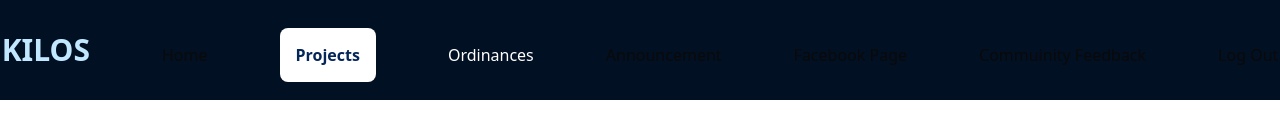
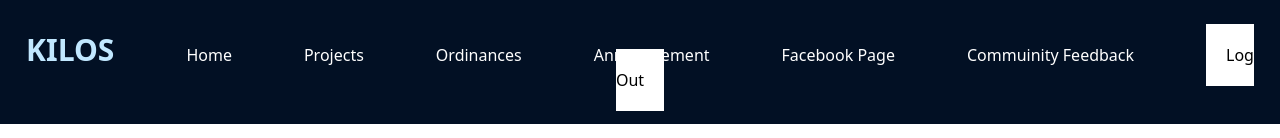
Before and after one commit to snowP26/KILOS-Capstone, a Next.js app: page /mock-users in a window 1280 px wide. Shown: the top 138 px of the page. Built offline with nearby package versions, Linux system fonts and the light colour scheme; no server answers; the database is empty.

Commit message:
fix: fix directory.

```diff
--- a/src/app/components/auth/login-form.tsx
+++ b/src/app/components/auth/login-form.tsx
@@ -42,7 +42,7 @@ export function LoginForm({
       return console.log("Error signing you in: ", error)
     }
 
-    router.push('/announcements')
+    router.push('/users/announcements')
   }
 
   return (
--- a/src/app/components/user/nav_user.tsx
+++ b/src/app/components/user/nav_user.tsx
@@ -1,36 +1,38 @@
 "use client";
 
 import Link from "next/link";
-import { usePathname } from "next/navigation";
+import { usePathname, useRouter } from "next/navigation";
 import { TextIcon } from "../text-logo";
+import { logoutUser } from "../../actions/auth";
 
 export const UserNav = () => {
     const pathname = usePathname();
+    const router = useRouter();
 
     return (
         <div className="text-center w-auto py-8 space-x-18 bg-[#021024] content-center ">
             <TextIcon />
-            <Link href='/' className={pathname === '/s' ? 'p-4 bg-white text-black ' : ''}>
+            <Link href='/home' className={pathname === '/users/home' ? 'p-4 bg-white text-[#052659] rounded-md font-bold' : "text-white"}>
                 Home
             </Link>
-            <Link href='/' className="p-4 bg-white text-[#052659] rounded-md font-bold">
+            <Link href='/projects' className={pathname === '/users/projects' ? 'p-4 bg-white text-[#052659] rounded-md font-bold' : "text-white"}>
                 Projects
             </Link>
-            <Link href='/' className="text-white">
+            <Link href='/ordinances' className={pathname === '/users/ordinances' ? 'p-4 bg-white text-[#052659] rounded-md font-bold' : "text-white"}>
                 Ordinances
             </Link>
-            <Link href='/'>
+            <Link href='/users/announcements' className={pathname === '/users/announcements' ? 'p-4 bg-white text-[#052659] rounded-md font-bold' : "text-white"}>
                 Announcement
             </Link>
-            <Link href='/'>
+            <Link href='/users/facebook' className={pathname === '/users/facebook' ? 'p-4 bg-white text-[#052659] rounded-md font-bold' : "text-white"}>
                 Facebook Page
             </Link>
-            <Link href='/'>
+            <Link href='/feedback' className={pathname === '/users/feedback' ? 'p-4 bg-white text-[#052659] rounded-md font-bold' : "text-white"}>
                 Commuinity Feedback
             </Link>
-            <Link href='/'>
+            <a className="text-black bg-white p-5 cursor-pointer" onClick={() => logoutUser(router)}>
                 Log Out
-            </Link>
+            </a>
         </div>
     )
 }
```
